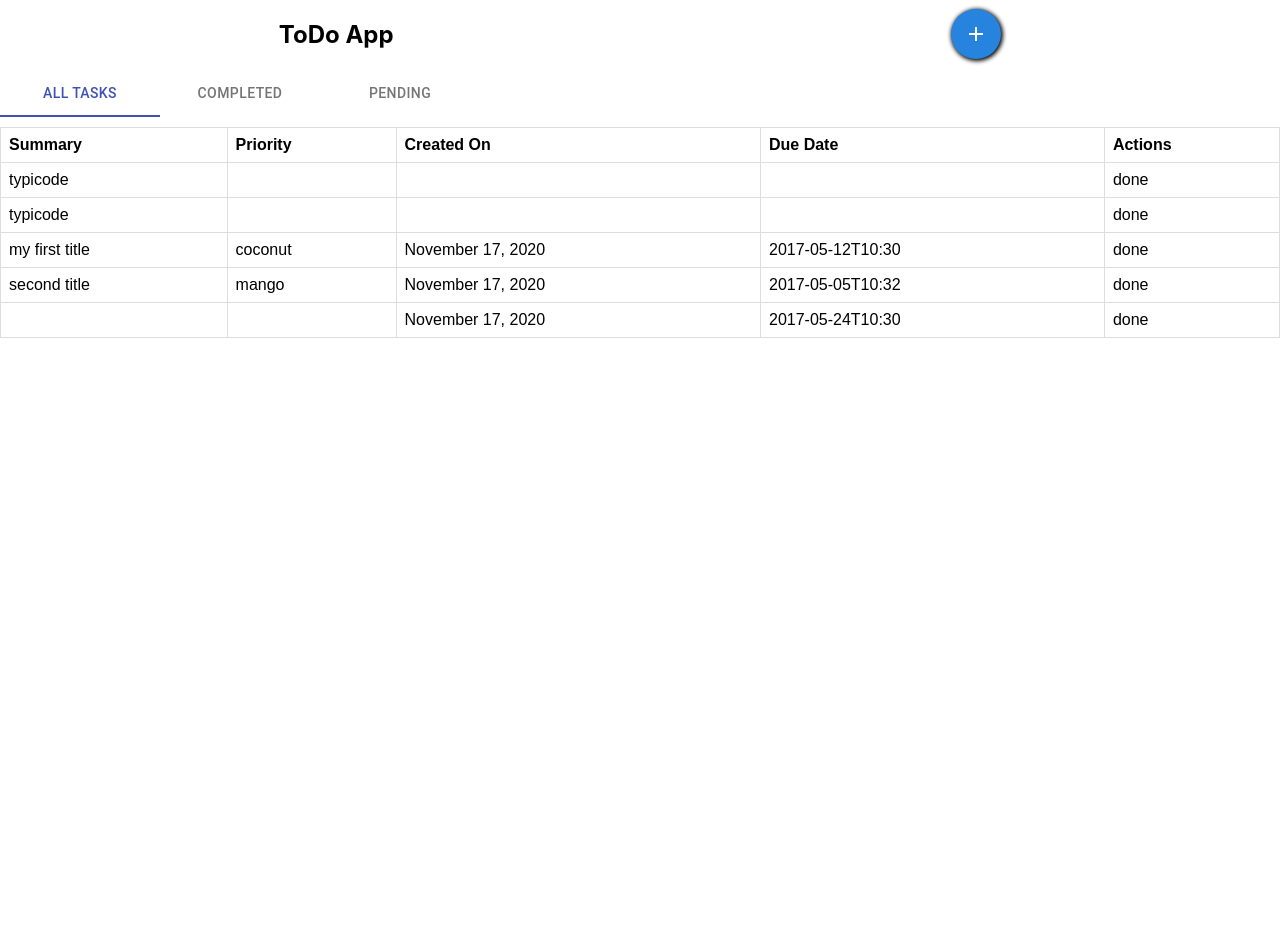
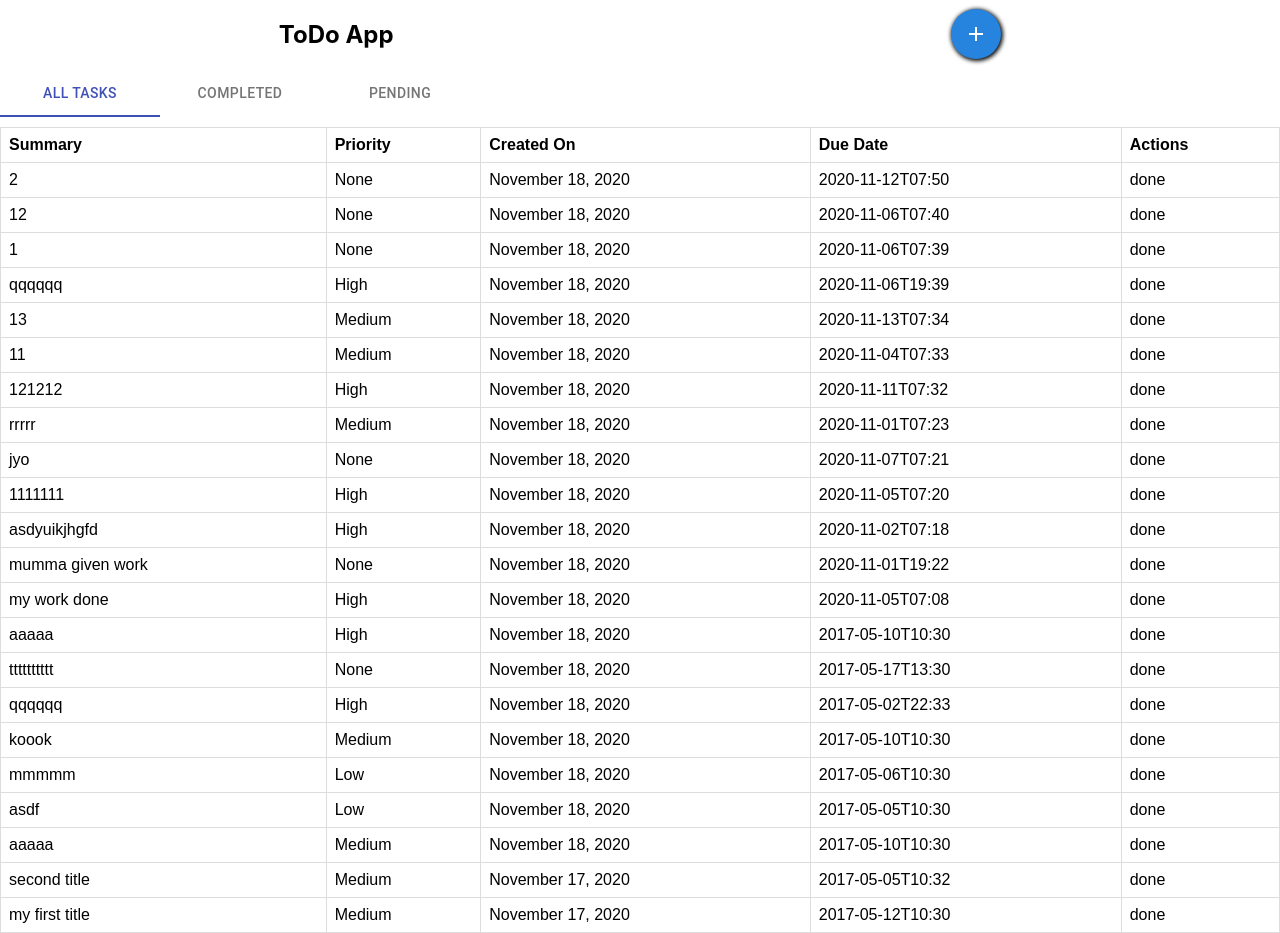
Before and after one commit to jyotsana-khaparde/maxxton-todo-frontend, a React (Create React App) app in the folder maxxton-todo-frontend/: page / in a window 1280 px wide. Before the commit the page ends 800 px from the top, so only its background shows below. Built offline with nearby package versions, Linux system fonts and the light colour scheme; data requests are answered from the project's data file.

Commit message:
redux setup and added read only functionality

```diff
--- a/maxxton-todo-frontend/db.json
+++ b/maxxton-todo-frontend/db.json
@@ -1,23 +1,5 @@
 {
   "tasks": [
-    {
-      "id": 1,
-      "CurrentState": "json-server",
-      "Title": "typicode",
-      "Description": "",
-      "CreatedAt": "",
-      "DueDate": "",
-      "Priority": ""
-    },
-    {
-      "id": 2,
-      "CurrentState": "json-server",
-      "Title": "typicode",
-      "Description": "",
-      "CreatedAt": "",
-      "DueDate": "",
-      "Priority": ""
-    },
     {
       "id": 6,
       "CurrentState": "Pending",
@@ -25,7 +7,7 @@
       "Description": "my first Description",
       "CreatedAt": "November 17, 2020",
       "DueDate": "2017-05-12T10:30",
-      "Priority": "coconut"
+      "Priority": "Medium"
     },
     {
       "id": "aacfcfbe-30d0-4e97-99b1-0ea57ea24324",
@@ -34,16 +16,187 @@
       "Description": "second Description",
       "CreatedAt": "November 17, 2020",
       "DueDate": "2017-05-05T10:32",
-      "Priority": "mango"
+      "Priority": "Medium"
     },
     {
-      "id": "11b7825c-b787-4a67-b6b9-dff6c1945406",
+      "id": "b3bc5766-c213-4db3-b9ee-e2c2e8f48237",
       "CurrentState": "Pending",
-      "Title": "",
-      "Description": "",
-      "CreatedAt": "November 17, 2020",
-      "DueDate": "2017-05-24T10:30",
-      "Priority": ""
+      "Title": "aaaaa",
+      "Description": "aaaaaaa",
+      "CreatedAt": "November 18, 2020",
+      "DueDate": "2017-05-10T10:30",
+      "Priority": "Medium"
+    },
+    {
+      "id": "f2bef093-6fba-45c1-a9b4-dd1102639f3d",
+      "CurrentState": "Pending",
+      "Title": "asdf",
+      "Description": "ASDFG",
+      "CreatedAt": "November 18, 2020",
+      "DueDate": "2017-05-05T10:30",
+      "Priority": "Low"
+    },
+    {
+      "id": "30032a4c-603f-47c1-9121-ef1adacadd38",
+      "CurrentState": "Pending",
+      "Title": "mmmmm",
+      "Description": "mmmmmm",
+      "CreatedAt": "November 18, 2020",
+      "DueDate": "2017-05-06T10:30",
+      "Priority": "Low"
+    },
+    {
+      "id": "8683a230-43a0-44df-8084-62a0d8440fec",
+      "CurrentState": "Pending",
+      "Title": "koook",
+      "Description": ",koklkmk",
+      "CreatedAt": "November 18, 2020",
+      "DueDate": "2017-05-10T10:30",
+      "Priority": "Medium"
+    },
+    {
+      "id": "e8e95073-32cf-435c-b1ec-387bbf50170b",
+      "CurrentState": "Pending",
+      "Title": "qqqqqq",
+      "Description": "qqqqqqqq",
+      "CreatedAt": "November 18, 2020",
+      "DueDate": "2017-05-02T22:33",
+      "Priority": "High"
+    },
+    {
+      "id": "9261aac8-5a62-432d-a356-0b65d6783587",
+      "CurrentState": "Pending",
+      "Title": "tttttttttt",
+      "Description": "tttttttttt",
+      "CreatedAt": "November 18, 2020",
+      "DueDate": "2017-05-17T13:30",
+      "Priority": "None"
+    },
+    {
+      "id": "6ef28466-c5ba-4bc7-9a71-f515ac88bf2b",
+      "CurrentState": "Pending",
+      "Title": "aaaaa",
+      "Description": "aaaaaaa",
+      "CreatedAt": "November 18, 2020",
+      "DueDate": "2017-05-10T10:30",
+      "Priority": "High"
+    },
+    {
+      "id": "608ebe78-0e4d-46b9-8ece-dd92ba65369d",
+      "CurrentState": "Pending",
+      "Title": "my work done",
+      "Description": "Description for my work done",
+      "CreatedAt": "November 18, 2020",
+      "DueDate": "2020-11-05T07:08",
+      "Priority": "High"
+    },
+    {
+      "id": "66069245-21ad-4ddf-89ca-f6b569905f72",
+      "CurrentState": "Pending",
+      "Title": "mumma given work",
+      "Description": "mumma given work Description",
+      "CreatedAt": "November 18, 2020",
+      "DueDate": "2020-11-01T19:22",
+      "Priority": "None"
+    },
+    {
+      "id": "987899d1-2182-42b8-b786-899afec2dc6d",
+      "CurrentState": "Pending",
+      "Title": "asdyuikjhgfd",
+      "Description": "ASDFGHYJHNGBFVDSA",
+      "CreatedAt": "November 18, 2020",
+      "DueDate": "2020-11-02T07:18",
+      "Priority": "High"
+    },
+    {
+      "id": "9e921a2d-d099-4d25-94b5-2dd9ffd8ae38",
+      "CurrentState": "Pending",
+      "Title": "1111111",
+      "Description": "111111",
+      "CreatedAt": "November 18, 2020",
+      "DueDate": "2020-11-05T07:20",
+      "Priority": "High"
+    },
+    {
+      "id": "bd3ab193-b782-49ed-8aaa-94010bab2b1e",
+      "CurrentState": "Pending",
+      "Title": "jyo",
+      "Description": "erqrqq",
+      "CreatedAt": "November 18, 2020",
+      "DueDate": "2020-11-07T07:21",
+      "Priority": "None"
+    },
+    {
+      "id": "8b6ddd8a-f77c-4999-965f-e6693ef05aa2",
+      "CurrentState": "Pending",
+      "Title": "rrrrr",
+      "Description": "rrrrr",
+      "CreatedAt": "November 18, 2020",
+      "DueDate": "2020-11-01T07:23",
+      "Priority": "Medium"
+    },
+    {
+      "id": "b59fa898-b5bc-42c7-a076-35774136838b",
+      "CurrentState": "Pending",
+      "Title": "121212",
+      "Description": "121212",
+      "CreatedAt": "November 18, 2020",
+      "DueDate": "2020-11-11T07:32",
+      "Priority": "High"
+    },
+    {
+      "id": "bc0a748b-2cf5-4e25-a7b5-19cbe1beb034",
+      "CurrentState": "Pending",
+      "Title": "11",
+      "Description": "111",
+      "CreatedAt": "November 18, 2020",
+      "DueDate": "2020-11-04T07:33",
+      "Priority": "Medium"
+    },
+    {
+      "id": "d4fdde45-6643-4896-a34b-149f13cc1232",
+      "CurrentState": "Pending",
+      "Title": "13",
+      "Description": "1234",
+      "CreatedAt": "November 18, 2020",
+      "DueDate": "2020-11-13T07:34",
+      "Priority": "Medium"
+    },
+    {
+      "id": "0d397891-9351-4014-b67f-aed255287ed5",
+      "CurrentState": "Pending",
+      "Title": "qqqqqq",
+      "Description": "qqqqqqqq",
+      "CreatedAt": "November 18, 2020",
+      "DueDate": "2020-11-06T19:39",
+      "Priority": "High"
+    },
+    {
+      "id": "8a7abb52-e519-4d8a-9f3d-8d657432426c",
+      "CurrentState": "Pending",
+      "Title": "1",
+      "Description": "1",
+      "CreatedAt": "November 18, 2020",
+      "DueDate": "2020-11-06T07:39",
+      "Priority": "None"
+    },
+    {
+      "id": "5a86a5a2-b0ee-4d8e-a395-96e3b0e996f3",
+      "CurrentState": "Pending",
+      "Title": "12",
+      "Description": "12",
+      "CreatedAt": "November 18, 2020",
+      "DueDate": "2020-11-06T07:40",
+      "Priority": "None"
+    },
+    {
+      "id": "78709522-aa75-4808-9115-fea8bd0f42ee",
+      "CurrentState": "Pending",
+      "Title": "2",
+      "Description": "2",
+      "CreatedAt": "November 18, 2020",
+      "DueDate": "2020-11-12T07:50",
+      "Priority": "None"
     }
   ]
 }
--- a/maxxton-todo-frontend/src/App.js
+++ b/maxxton-todo-frontend/src/App.js
@@ -1,12 +1,14 @@
-import logo from './logo.svg';
-import './App.css';
-import Home from './components/home'
+import { Provider } from 'react-redux'; // provide redux store to react component
+import Home from './components/home';
+import store from './constants/store';
 
 function App() {
   return (
-    <div className="App">
-      <Home/>
-    </div>
+    <Provider store={store}>
+      <div className="App">
+        <Home/>
+      </div>
+    </Provider>
   );
 }
 
--- a/maxxton-todo-frontend/src/components/add-task-form.js
+++ b/maxxton-todo-frontend/src/components/add-task-form.js
@@ -1,7 +1,8 @@
 import React, { Component } from 'react';
-import Modal from '@material-ui/core/Modal';
+import { connect } from 'react-redux';
 import TextField from '@material-ui/core/TextField';
 import { Button } from '@material-ui/core';
+import Modal from '@material-ui/core/Modal';
 import moment from 'moment';
 import axios from 'axios';
 const uuid = require('uuid');
@@ -9,11 +10,12 @@ const uuid = require('uuid');
 class TaskModal extends Component {
     constructor(props) {
         super(props)
+        console.log('TaskModal props--->', props);
         this.state = {
-            title: '',
-            description: '',
-            dueDate: '2017-05-24T10:30',
-            priority: ''
+            title: props.taskDataObject && props.taskDataObject.Title || '',
+            description: props.taskDataObject && props.taskDataObject.Description || '',
+            dueDate: props.taskDataObject && props.taskDataObject.DueDate || '',
+            priority: props.taskDataObject && props.taskDataObject.Priority || ''
         }
     }
 
@@ -54,9 +56,9 @@ class TaskModal extends Component {
               <h3>{this.props.heading}</h3>
             <form onSubmit={this.handleSubmit}>
                 <label>Title</label><br/>
-                <input name='title' value={this.state.title} onChange={this.handleChange} placeholder='Title' style={{padding: 5, margin: '6px 0px 6px 0px', width: 588}} /><br/>
+                <input readOnly={this.props.heading === 'View Task'} name='title' value={this.state.title} onChange={this.handleChange} placeholder='Title' style={{padding: 5, margin: '6px 0px 6px 0px', width: 588}} /><br/>
                 <label>Description</label><br/>
-                <textarea name='description' value={this.state.description} onChange={this.handleChange} placeholder='Description' style={{padding: 5, margin: '6px 0px 6px 0px', width: 588, height: 100}} /><br/>
+                <textarea readOnly={this.props.heading === 'View Task'} name='description' value={this.state.description} onChange={this.handleChange} placeholder='Description' style={{padding: 5, margin: '6px 0px 6px 0px', width: 588, height: 100}} /><br/>
                 <div style={{ display: 'flex', justifyContent: 'space-between' }}>
                     <div>
                         <label>Due Date</label><br/>
@@ -67,25 +69,28 @@ class TaskModal extends Component {
                             type="datetime-local"
                             value={this.state.dueDate}
                             onChange={this.handleChange}
+                            InputProps={{
+                                readOnly: this.props.heading === 'View Task', // if it is view modal then only readOnly will be true
+                            }}
                         />
                     </div>
                     <div>
                         <label>Priority</label><br/>
-                        <select name='priority' style={{padding: 5, margin: '15px 0px 0px 0px', width: 294}} value={this.state.priority} onChange={this.handleChange}>
-                            <option value="grapefruit">Low</option>
-                            <option value="lime">Medium</option>
-                            <option value="coconut">High</option>
-                            <option value="mango">None</option>
+                        <select disabled={this.props.heading === 'View Task'} name='priority' style={{padding: 5, margin: '15px 0px 0px 0px', width: 294}} value={this.state.priority} onChange={this.handleChange}>
+                            <option value="Low">Low</option>
+                            <option value="Medium">Medium</option>
+                            <option value="High">High</option>
+                            <option value="None">None</option>
                         </select>
                     </div>
                 </div>
                 <div style={{textAlign: 'end'}}>
-                    <Button type="submit" variant="contained" style={{padding: 5, margin: 4, color: 'white', background: 'grey'}}>
+                    <Button type="submit" variant="contained" style={{padding: 5, margin: 4, color: 'white', background: 'grey'}} onClick={this.props.handleClose}>
                         Cancel
                     </Button>
-                    <Button type="submit" variant="contained" style={{background: 'rgb(69 173 93)', color: 'white', padding: 5, margin: 4}}>
+                    {this.props.heading !== 'View Task' && <Button type="submit" variant="contained" style={{background: 'rgb(69 173 93)', color: 'white', padding: 5, margin: 4}}>
                         Save
-                    </Button>
+                    </Button>}
                 </div>
             </form>
             </div>
@@ -101,4 +106,9 @@ class TaskModal extends Component {
     }
 }
 
-export default TaskModal;
+const mapDispatchToProps = dispatch => {
+    return {
+    }
+};
+
+export default connect(null, mapDispatchToProps)(TaskModal);
--- a/maxxton-todo-frontend/src/components/list.js
+++ b/maxxton-todo-frontend/src/components/list.js
@@ -1,20 +1,36 @@
 import React, {Component} from 'react';
+import { connect } from 'react-redux';
+import { getTaskList } from '../actions/todo-actions';
+import TaskModal from '../components/add-task-form';
 
 class ListPage extends Component {
     constructor(props) {
         super(props)
+        console.log(' props.taskList  ;;;;;;;', props.taskList );
         this.state = {
+            openTaskReadOnlyModal: false,
+            readOnlyData: {}
         }
     }
 
     handleTrClick = (dataLists) => {
         console.log('dataLists:-----', dataLists);
+        this.setState({
+            openTaskReadOnlyModal: true,
+            readOnlyData: dataLists
+        })
+    }
+
+    componentDidMount() {
+        this.props.getTaskList()
     }
 
     render() {
+        console.log('taskList:- ', this.props.taskList);
         return (
             <>
                 <table style={{fontFamily: 'arial, sans-serif', borderCollapse: 'collapse', width: '100%', marginTop: 10}}>
+                    <thead>
                         <tr>
                             <th style={{border: '1px solid #dddddd', textAlign: 'left', padding: 8}}>Summary</th>
                             <th style={{border: '1px solid #dddddd', textAlign: 'left', padding: 8}}>Priority</th>
@@ -22,7 +38,9 @@ class ListPage extends Component {
                             <th style={{border: '1px solid #dddddd', textAlign: 'left', padding: 8}}>Due Date</th>
                             <th style={{border: '1px solid #dddddd', textAlign: 'left', padding: 8}}>Actions</th>
                         </tr>
-                    {dataList.map(dataLists => (
+                    </thead>
+                    <tbody>
+                        {this.props.taskList.reverse().map(dataLists => (
                                 <tr onClick={() => this.handleTrClick(dataLists)}>
                                     <td style={{border: '1px solid #dddddd', textAlign: 'left', padding: 8}}>{dataLists.Title}</td>
                                     <td style={{border: '1px solid #dddddd', textAlign: 'left', padding: 8}}>{dataLists.Priority}</td>
@@ -31,58 +49,30 @@ class ListPage extends Component {
                                     <td style={{border: '1px solid #dddddd', textAlign: 'left', padding: 8}}>{'done'}</td>
                                 </tr>
                         ))}
+                    </tbody>
                 </table>
+                {this.state.openTaskReadOnlyModal && <TaskModal
+                    open={this.state.openTaskReadOnlyModal}
+                    handleClose={() => this.setState({ openTaskReadOnlyModal: false })}
+                    heading='View Task'
+                    taskDataObject={this.state.readOnlyData}
+                />}
             </>
         )
     }
 }
 
-export default ListPage;
+const mapStateToProps = state => {
+    console.log('state.todoReducer-----', state.taskList);
+    return {
+        taskList: state.taskList
+    }
+}
 
-let dataList = [
-    {
-      "id": 1,
-      "CurrentState": "json-server",
-      "Title": "typicode",
-      "Description": "",
-      "CreatedAt": "",
-      "DueDate": "",
-      "Priority": ""
-    },
-    {
-      "id": 2,
-      "CurrentState": "json-server",
-      "Title": "typicode",
-      "Description": "",
-      "CreatedAt": "",
-      "DueDate": "",
-      "Priority": ""
-    },
-    {
-      "id": 6,
-      "CurrentState": "Pending",
-      "Title": "my first title",
-      "Description": "my first Description",
-      "CreatedAt": "November 17, 2020",
-      "DueDate": "2017-05-12T10:30",
-      "Priority": "coconut"
-    },
-    {
-      "id": "aacfcfbe-30d0-4e97-99b1-0ea57ea24324",
-      "CurrentState": "Pending",
-      "Title": "second title",
-      "Description": "second Description",
-      "CreatedAt": "November 17, 2020",
-      "DueDate": "2017-05-05T10:32",
-      "Priority": "mango"
-    },
-    {
-      "id": "11b7825c-b787-4a67-b6b9-dff6c1945406",
-      "CurrentState": "Pending",
-      "Title": "",
-      "Description": "",
-      "CreatedAt": "November 17, 2020",
-      "DueDate": "2017-05-24T10:30",
-      "Priority": ""
+const mapDispatchToProps = dispatch => {
+    return {
+        getTaskList: () => dispatch(getTaskList())
     }
-  ]
+};
+
+export default connect(mapStateToProps, mapDispatchToProps)(ListPage);
--- a/maxxton-todo-frontend/src/constants/actionTypes.js
+++ b/maxxton-todo-frontend/src/constants/actionTypes.js
@@ -0,0 +1 @@
+export const GET_TASK_LIST = 'GET_TASK_LIST'
--- /dev/null
+++ b/maxxton-todo-frontend/src/constants/store.js
@@ -0,0 +1,12 @@
+import { createStore, applyMiddleware } from 'redux';
+import thunk from 'redux-thunk';
+import rootReducer from '../reducers/rootReducer';
+
+
+const store = createStore (
+    rootReducer,
+    undefined,
+    applyMiddleware(thunk)
+)
+
+export default store
--- /dev/null
+++ b/maxxton-todo-frontend/src/reducers/rootReducer.js
@@ -0,0 +1,19 @@
+import { GET_TASK_LIST } from '../constants/actionTypes'
+
+const initialState = {
+    taskList: [],
+}
+
+const todoReducer = (state = initialState, action) => {
+    switch (action.type) {
+        case GET_TASK_LIST:
+            console.log('taskList reducer---', action.data);
+        return {
+            ...state,
+            taskList: action.data
+        }
+        default: return state
+    }
+}
+
+export default todoReducer;
```
Also changed, not shown: maxxton-todo-frontend/src/actions/todo-actions.js (+14 -7 lines). Lines whose indentation alone changed are shown as unchanged.
